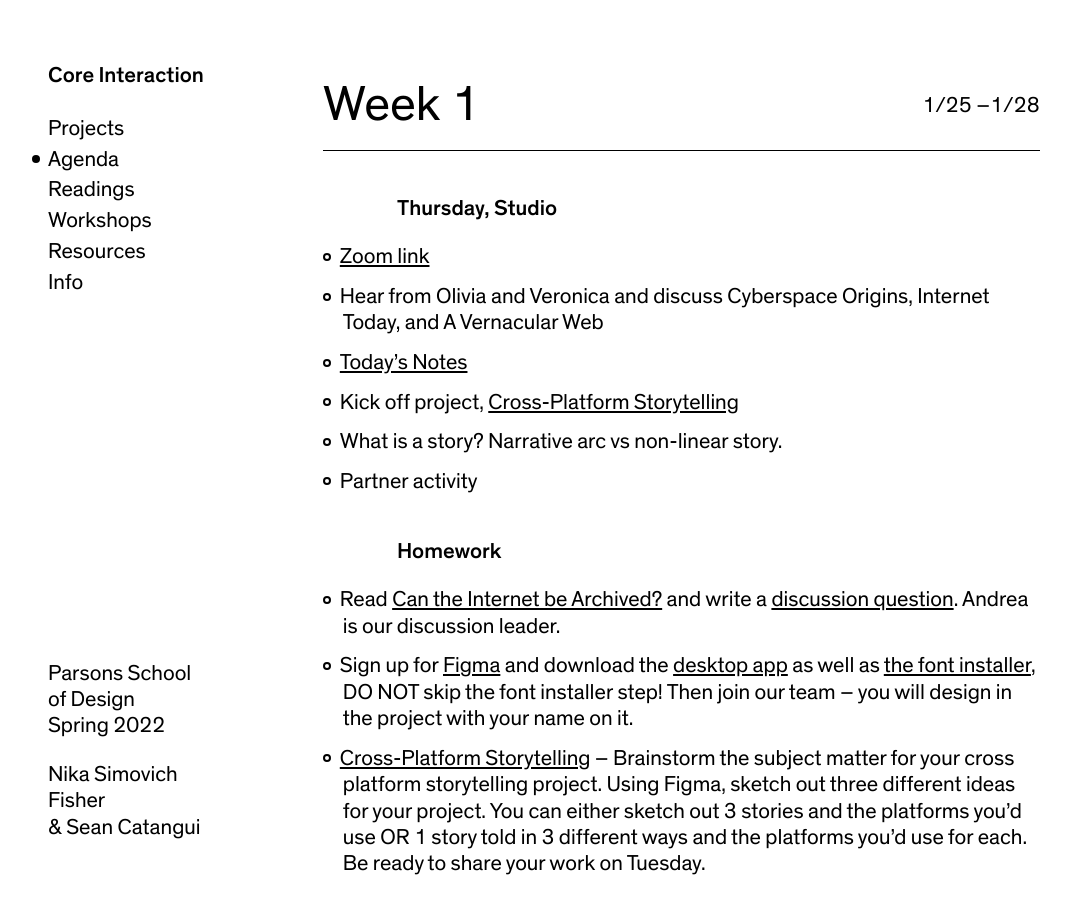
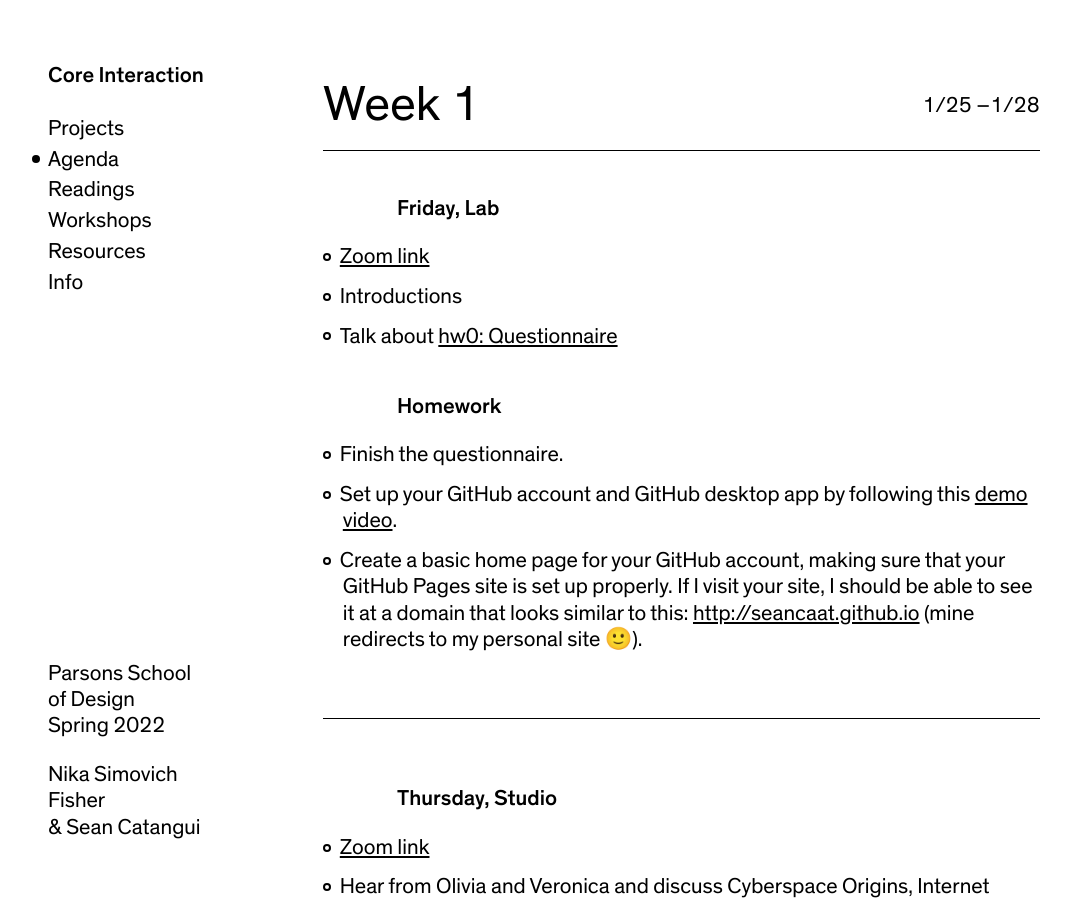
Before and after one commit to nikasimovich/cis22, a Jekyll site: the page built from _agendas/week-1.md, in a window 1280 px wide and 900 px high. Shown: the whole window, without its empty margins (12-1083 px from the left). Built offline with Jekyll 4.4.1, drawn with Linux system fonts in a browser that asks for light colours.

Commit message:
lab agenda week 1

```diff
--- a/_agendas/week-1.md
+++ b/_agendas/week-1.md
@@ -5,6 +5,17 @@ date_range:       1/25 –1/28
 summary:          Introductions, Cyberspace Origins, Cross-Platform Storytelling, Glitch
 ---
 
+### Friday, Lab
+- [Zoom link](https://NewSchool.zoom.us/my/catangui)
+- Introductions
+- Talk about [hw0: Questionnaire](https://www.dropbox.com/scl/fi/quv2xtqqfvwbnkgcz930c/Core-Interaction_-Lab-—-hw0.paper?dl=0&rlkey=8qh3d77o2er4f54f8keb74axd)
+
+### Homework
+- Finish the questionnaire.
+- Set up your GitHub account and GitHub desktop app by following this [demo video](https://vimeo.com/showcase/8025633/video/502734712).
+- Create a basic home page for your GitHub account, making sure that your GitHub Pages site is set up properly. If I visit your site, I should be able to see it at a domain that looks similar to this: [http://seancaat.github.io](http://seancaat.github.io) (mine redirects to my personal site 🙂).
+
+---
 
 ### Thursday, Studio
 
```
